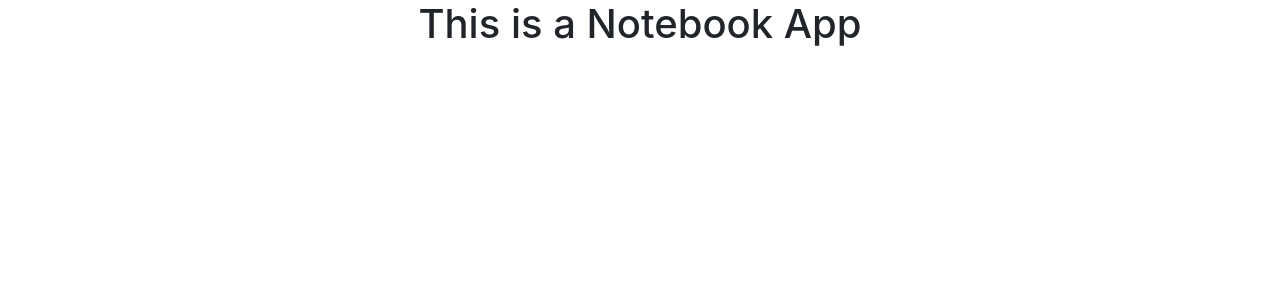
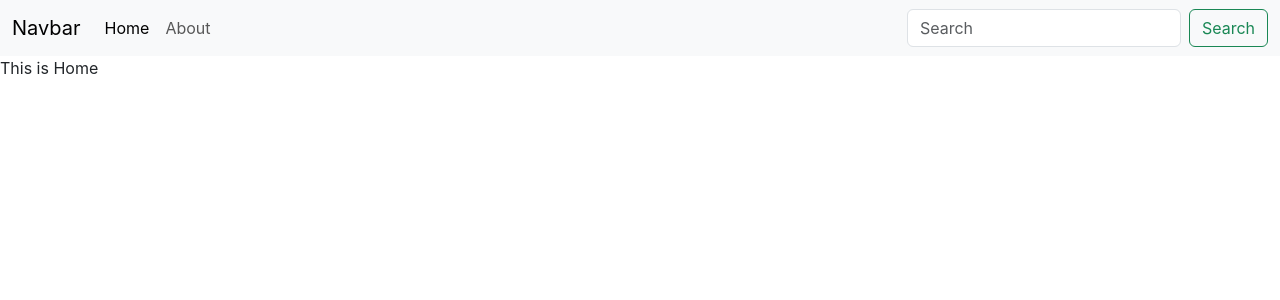
Before and after one commit to bhaveshrordev/notebook, a React (Create React App) app: page / in a window 1280 px wide. Shown: the top 300 px of the page. Built offline with nearby package versions, Linux system fonts and the light colour scheme.

Commit message:
added navbar, home and about components and added router

```diff
--- a/public/index.html
+++ b/public/index.html
@@ -22,7 +22,7 @@
       crossorigin="anonymous"
     />
 
-    <title>React App</title>
+    <title>NoteBookApp - Your notes secured in the cloud</title>
   </head>
   <body>
     <noscript>You need to enable JavaScript to run this app.</noscript>
--- a/src/App.js
+++ b/src/App.js
@@ -1,10 +1,20 @@
-import './App.css';
+import "./App.css";
+import { BrowserRouter, Routes, Route } from "react-router-dom";
+import Navbar from "./components/Navbar";
+import Home from "./components/Home";
+import About from "./components/About";
 
 function App() {
   return (
-    <div className="App">
-      <h1>This is a Notebook App</h1>
-    </div>
+    <>
+      <BrowserRouter>
+        <Navbar />
+        <Routes>
+          <Route path="/" element={<Home />} />
+          <Route path="/about" element={<About />} />
+        </Routes>
+      </BrowserRouter>
+    </>
   );
 }
 
--- /dev/null
+++ b/src/components/About.js
@@ -0,0 +1,11 @@
+import React from 'react'
+
+const About = () => {
+  return (
+    <div>
+      This is About
+    </div>
+  )
+}
+
+export default About
--- /dev/null
+++ b/src/components/Home.js
@@ -0,0 +1,11 @@
+import React from 'react'
+
+const Home = () => {
+  return (
+    <div>
+      This is Home
+    </div>
+  )
+}
+
+export default Home
--- /dev/null
+++ b/src/components/Navbar.js
@@ -0,0 +1,52 @@
+import React from "react";
+import { Link } from "react-router-dom";
+
+const Navbar = () => {
+  return (
+    <nav className="navbar navbar-expand-lg bg-body-tertiary">
+      <div className="container-fluid">
+        <Link className="navbar-brand" to="/">
+          Navbar
+        </Link>
+        <button
+          className="navbar-toggler"
+          type="button"
+          data-bs-toggle="collapse"
+          data-bs-target="#navbarSupportedContent"
+          aria-controls="navbarSupportedContent"
+          aria-expanded="false"
+          aria-label="Toggle navigation"
+        >
+          <span className="navbar-toggler-icon"></span>
+        </button>
+        <div className="collapse navbar-collapse" id="navbarSupportedContent">
+          <ul className="navbar-nav me-auto mb-2 mb-lg-0">
+            <li className="nav-item">
+              <Link className="nav-link active" aria-current="page" to="/">
+                Home
+              </Link>
+            </li>
+            <li className="nav-item">
+              <Link className="nav-link" to="/about">
+                About
+              </Link>
+            </li>
+          </ul>
+          <form className="d-flex" role="search">
+            <input
+              className="form-control me-2"
+              type="search"
+              placeholder="Search"
+              aria-label="Search"
+            />
+            <button className="btn btn-outline-success" type="submit">
+              Search
+            </button>
+          </form>
+        </div>
+      </div>
+    </nav>
+  );
+};
+
+export default Navbar;
```
